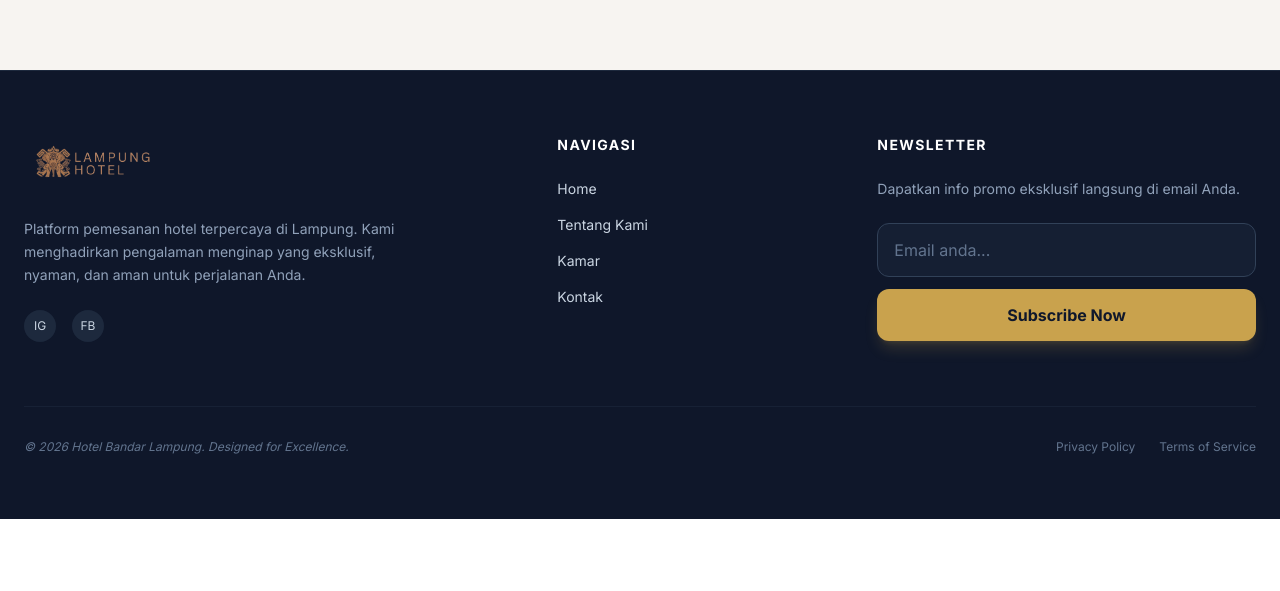
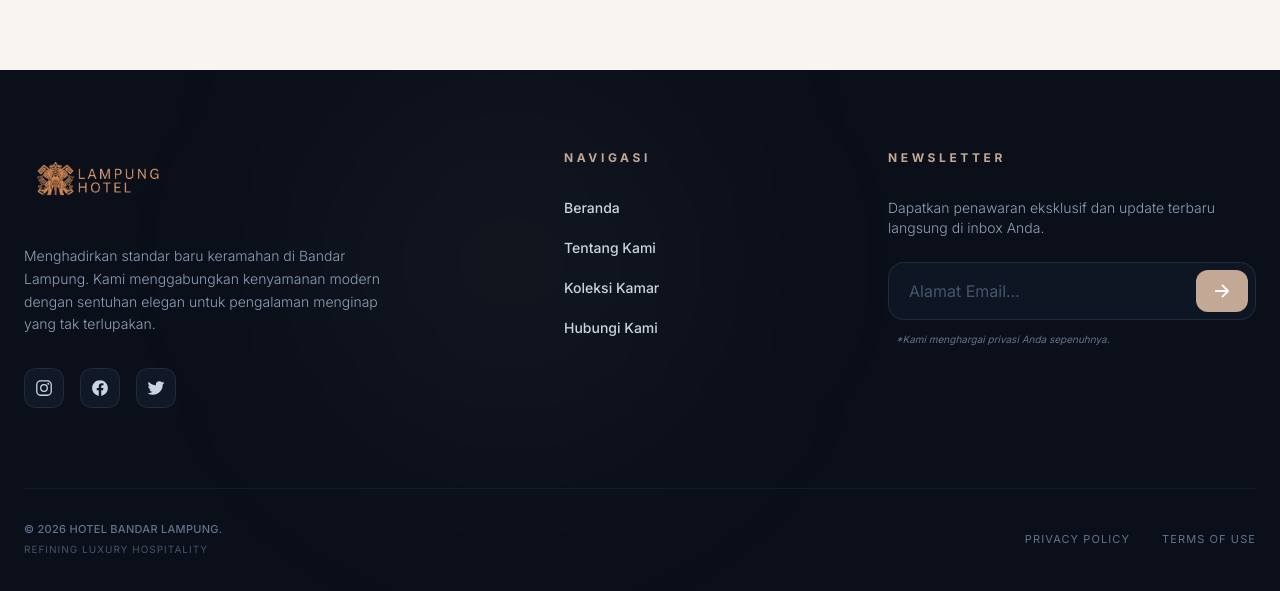
Before and after one commit to hafizahalfitra/booking-hotel, a Next.js app in the folder WEB/: page / in a window 1280 px wide. Shown: the part 1270-1861 px from the top of the page. Before the commit the page ends 1789 px from the top, so only its background shows below. Built offline with nearby package versions, Linux system fonts and the light colour scheme; no server answers.

Commit message:
menambah Tipografi Premium

```diff
--- a/WEB/components/footer.tsx
+++ b/WEB/components/footer.tsx
@@ -1,57 +1,63 @@
 import Link from "next/link";
 import Image from "next/image";
+import { IoLogoInstagram, IoLogoFacebook, IoLogoTwitter, IoArrowForward } from "react-icons/io5";
 
 const Footer = () => {
     return (
-        <footer className="bg-[#0f172a] text-slate-300 border-t border-slate-800">
-            <div className="max-w-screen-xl mx-auto px-6 py-16">
+        <footer className="relative bg-[#0A0F1A] text-slate-300 overflow-hidden">
+            {/* Dekorasi Cahaya Halus (Modern Touch) */}
+            <div className="absolute top-0 left-1/4 w-96 h-96 bg-[#C2A895]/5 rounded-full blur-[120px] pointer-events-none" />
 
-                <div className="grid grid-cols-1 md:grid-cols-12 gap-12">
+            <div className="max-w-screen-xl mx-auto px-6 pt-20 pb-10 relative z-10">
+                <div className="grid grid-cols-1 md:grid-cols-12 gap-16 mb-20">
 
-                    {/* BRAND - 5 Columns for wide feel */}
-                    <div className="md:col-span-5 space-y-6">
-                        <Link href="/" className="inline-block transition-opacity hover:opacity-80">
+                    {/* BRAND SECTION */}
+                    <div className="md:col-span-5 space-y-8">
+                        <Link href="/" className="inline-block transition-transform hover:scale-105 duration-300">
                             <Image
                                 src="/logo.png"
-                                width={140}
-                                height={55}
+                                width={150}
+                                height={60}
                                 alt="Logo"
-                                className="brightness-110"
+                                className="brightness-125 contrast-125"
                             />
                         </Link>
-                        <p className="text-sm leading-relaxed max-w-sm text-slate-400">
-                            Platform pemesanan hotel terpercaya di Lampung. Kami menghadirkan
-                            pengalaman menginap yang eksklusif, nyaman, dan aman untuk perjalanan Anda.
+                        <p className="text-sm leading-relaxed max-w-sm text-slate-400 font-light">
+                            Menghadirkan standar baru keramahan di Bandar Lampung. Kami menggabungkan kenyamanan modern dengan sentuhan elegan untuk pengalaman menginap yang tak terlupakan.
                         </p>
-                        {/* Optional Social Icons - Menambah kesan modern */}
+
+                        {/* Social Icons - Glass Style */}
                         <div className="flex gap-4">
-                            <div className="w-8 h-8 rounded-full bg-slate-800 flex items-center justify-center hover:bg-[#C9A24D] transition-colors cursor-pointer">
-                                <span className="text-xs">IG</span>
+                            {[
+                                { icon: <IoLogoInstagram />, label: "IG" },
+                                { icon: <IoLogoFacebook />, label: "FB" },
+                                { icon: <IoLogoTwitter />, label: "TW" }
+                            ].map((social, index) => (
+                                <div key={index} className="w-10 h-10 rounded-xl bg-slate-800/40 backdrop-blur-md border border-slate-700/50 flex items-center justify-center hover:bg-[#C2A895] hover:text-white hover:-translate-y-1 transition-all duration-300 cursor-pointer group">
+                                    <span className="text-lg">{social.icon}</span>
                                 </div>
-                            <div className="w-8 h-8 rounded-full bg-slate-800 flex items-center justify-center hover:bg-[#C9A24D] transition-colors cursor-pointer">
-                                <span className="text-xs">FB</span>
-                            </div>
+                            ))}
                         </div>
                     </div>
 
-                    {/* LINKS - 3 Columns */}
+                    {/* QUICK LINKS */}
                     <div className="md:col-span-3">
-                        <h4 className="text-sm font-bold uppercase tracking-widest text-white mb-6">
+                        <h4 className="text-xs font-bold uppercase tracking-[0.3em] text-[#C2A895] mb-8">
                             Navigasi
                         </h4>
-                        <ul className="space-y-4">
+                        <ul className="space-y-5">
                             {[
-                                { name: "Home", href: "/" },
+                                { name: "Beranda", href: "/" },
                                 { name: "Tentang Kami", href: "/about" },
-                                { name: "Kamar", href: "/room" },
-                                { name: "Kontak", href: "/contact" },
+                                { name: "Koleksi Kamar", href: "/room" },
+                                { name: "Hubungi Kami", href: "/contact" },
                             ].map((link) => (
                                 <li key={link.name}>
                                     <Link
                                         href={link.href}
-                                        className="text-sm hover:text-[#C9A24D] transition-colors duration-300 flex items-center group"
+                                        className="text-sm font-medium hover:text-white transition-colors duration-300 flex items-center group"
                                     >
-                                        <span className="w-0 group-hover:w-2 h-[1px] bg-[#C9A24D] mr-0 group-hover:mr-2 transition-all"></span>
+                                        <span className="h-[1px] w-0 bg-[#C2A895] group-hover:w-4 mr-0 group-hover:mr-3 transition-all duration-300"></span>
                                         {link.name}
                                     </Link>
                                 </li>
@@ -59,41 +65,52 @@ const Footer = () => {
                         </ul>
                     </div>
 
-                    {/* NEWSLETTER - 4 Columns */}
+                    {/* NEWSLETTER SECTION */}
                     <div className="md:col-span-4">
-                        <h4 className="text-sm font-bold uppercase tracking-widest text-white mb-6">
+                        <h4 className="text-xs font-bold uppercase tracking-[0.3em] text-[#C2A895] mb-8">
                             Newsletter
                         </h4>
-                        <p className="text-sm text-slate-400 mb-6">
-                            Dapatkan info promo eksklusif langsung di email Anda.
+                        <p className="text-sm text-slate-400 mb-6 font-light">
+                            Dapatkan penawaran eksklusif dan update terbaru langsung di inbox Anda.
                         </p>
 
-                        <form className="relative group">
+                        <form className="space-y-3">
+                            <div className="relative group">
                                 <input
                                     type="email"
-                                placeholder="Email anda..."
-                                className="w-full px-4 py-3.5 rounded-xl bg-slate-800/50 border border-slate-700 text-white placeholder:text-slate-500 focus:outline-none focus:ring-2 focus:ring-[#C9A24D]/50 focus:border-[#C9A24D] transition-all"
+                                    placeholder="Alamat Email..."
+                                    className="w-full px-5 py-4 rounded-2xl bg-slate-800/30 border border-slate-700/50 text-white placeholder:text-slate-600 focus:outline-none focus:ring-2 focus:ring-[#C2A895]/30 focus:border-[#C2A895] transition-all duration-300"
                                 />
                                 <button
-                                className="mt-3 w-full bg-[#C9A24D] py-3.5 rounded-xl font-bold text-slate-900 hover:bg-[#d29c2a] active:scale-[0.98] transition-all shadow-lg shadow-[#C9A24D]/20"
+                                    className="absolute right-2 top-2 bottom-2 px-4 bg-[#C2A895] text-white rounded-xl hover:bg-[#b09683] transition-all flex items-center justify-center"
+                                    aria-label="Subscribe"
                                 >
-                                Subscribe Now
+                                    <IoArrowForward className="text-xl" />
                                 </button>
+                            </div>
+                            <p className="text-[10px] text-slate-500 italic px-2">
+                                *Kami menghargai privasi Anda sepenuhnya.
+                            </p>
                         </form>
                     </div>
                 </div>
 
-                {/* COPYRIGHT */}
-                <div className="border-t border-slate-800/60 mt-16 pt-8 flex flex-col md:flex-row justify-between items-center gap-4">
-                    <p className="text-xs text-slate-500 italic">
-                        © 2026 Hotel Bandar Lampung. Designed for Excellence.
+                {/* BOTTOM BAR */}
+                <div className="pt-8 border-t border-slate-800/50 flex flex-col md:flex-row justify-between items-center gap-6">
+                    <div className="flex flex-col items-center md:items-start gap-1">
+                        <p className="text-[11px] text-slate-500 font-medium tracking-wide">
+                            © 2026 HOTEL BANDAR LAMPUNG.
                         </p>
-                    <div className="flex gap-6 text-xs text-slate-500">
-                        <Link href="#" className="hover:text-slate-300 transition-colors">Privacy Policy</Link>
-                        <Link href="#" className="hover:text-slate-300 transition-colors">Terms of Service</Link>
+                        <p className="text-[10px] text-slate-600 uppercase tracking-widest">
+                            Refining Luxury Hospitality
+                        </p>
+                    </div>
+
+                    <div className="flex gap-8">
+                        <Link href="#" className="text-[11px] text-slate-500 hover:text-[#C2A895] uppercase tracking-widest transition-colors">Privacy Policy</Link>
+                        <Link href="#" className="text-[11px] text-slate-500 hover:text-[#C2A895] uppercase tracking-widest transition-colors">Terms of Use</Link>
                     </div>
                 </div>
-
             </div>
         </footer>
     );
```
Lines whose indentation alone changed are shown as unchanged.
